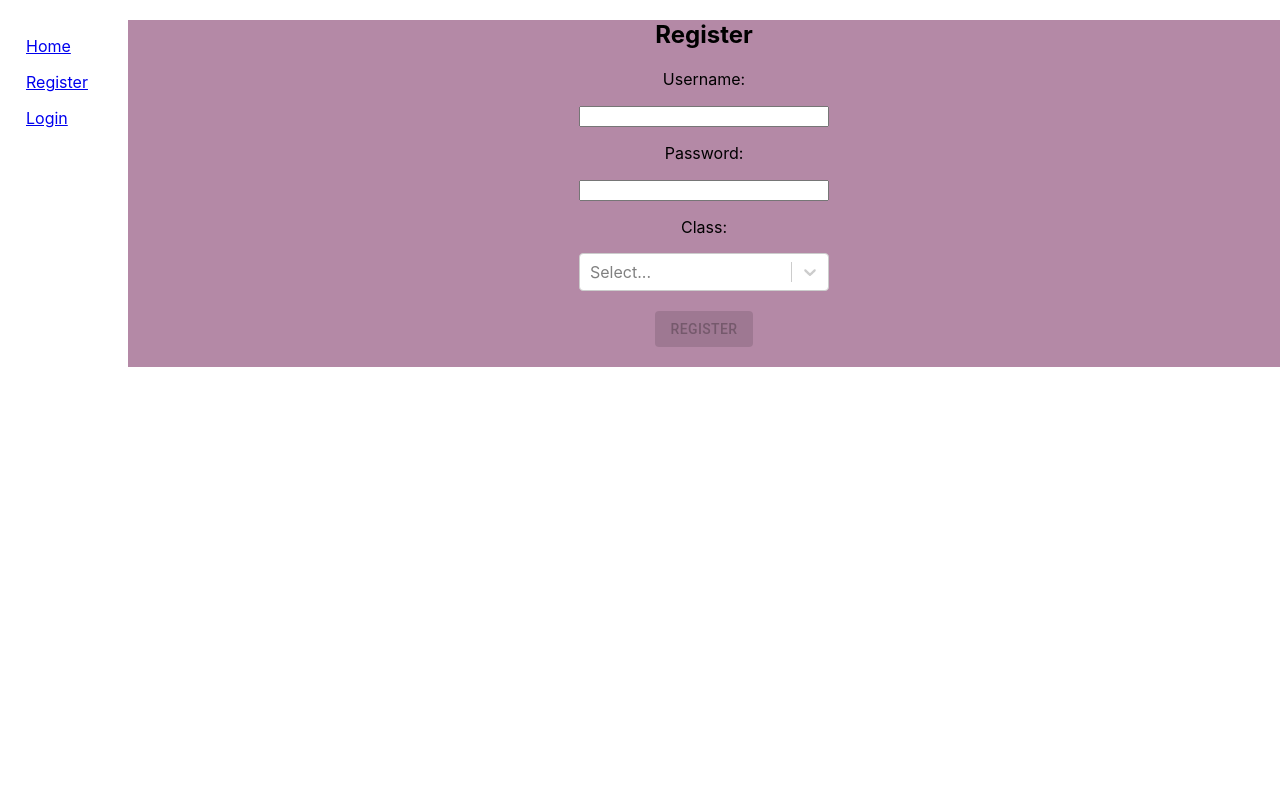
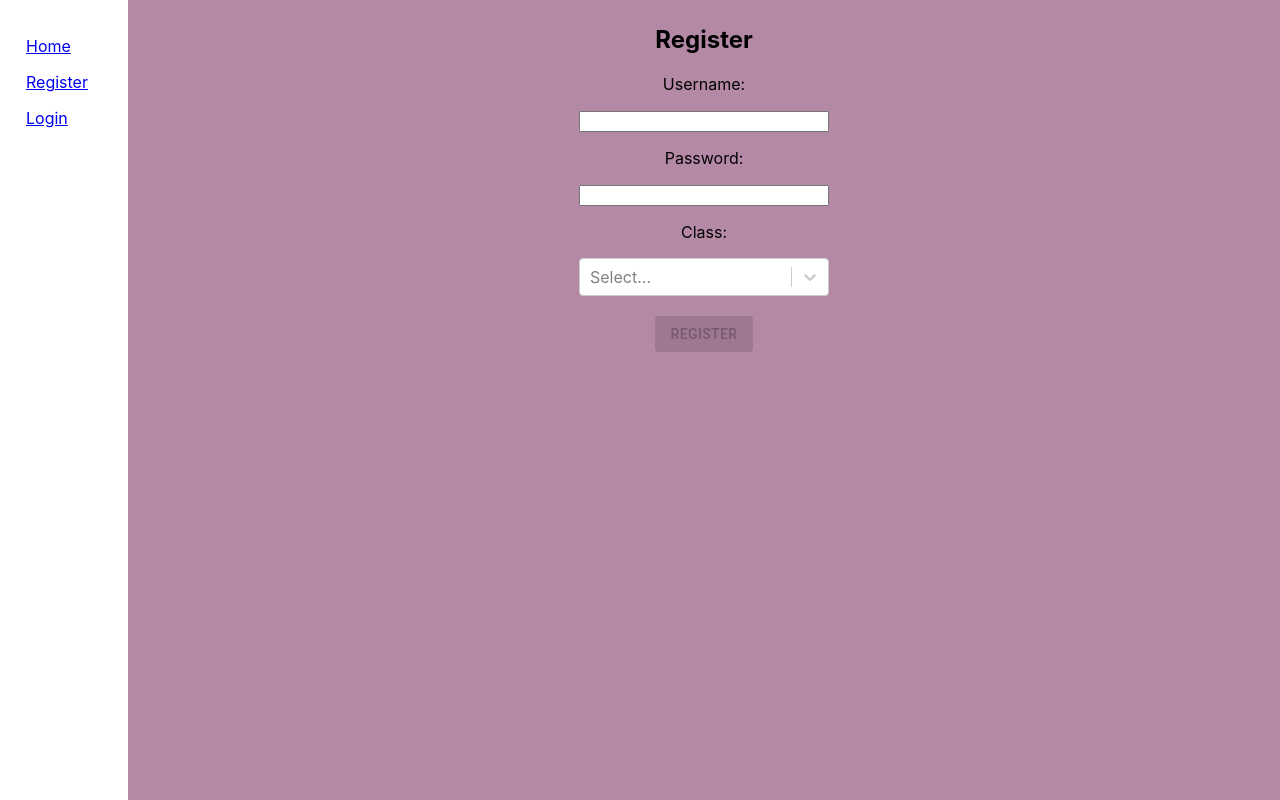
Before and after one commit to paying4529-zz/web-project, a React (Create React App) app in the folder frontend/: page /register in a window 1280 px wide. Built offline with nearby package versions, Linux system fonts and the light colour scheme; what apollo-link-ws would draw is missing.

Commit message:
add group

```diff
--- a/frontend/src/App.css
+++ b/frontend/src/App.css
@@ -27,6 +27,8 @@
   right: 0;
 }
 .Register_page{
+  height: 100%;
+  padding-top: 5px;
   text-align: center;
   background-color: #b489a6;
 }
@@ -44,6 +46,7 @@
 
 .login_page{
   height: 100%;
+  padding-top: 5px;
   text-align: center;
   background-color: #89b4ae;
 }
--- a/frontend/src/pages/calander_style.css
+++ b/frontend/src/pages/calander_style.css
@@ -90,6 +90,7 @@ body > h1{
 
 /*****************Themes*****************/
 .Theme-black {
+    padding-top: 5px;
     --main: black;
     --box: black;
     --text: white;
```
